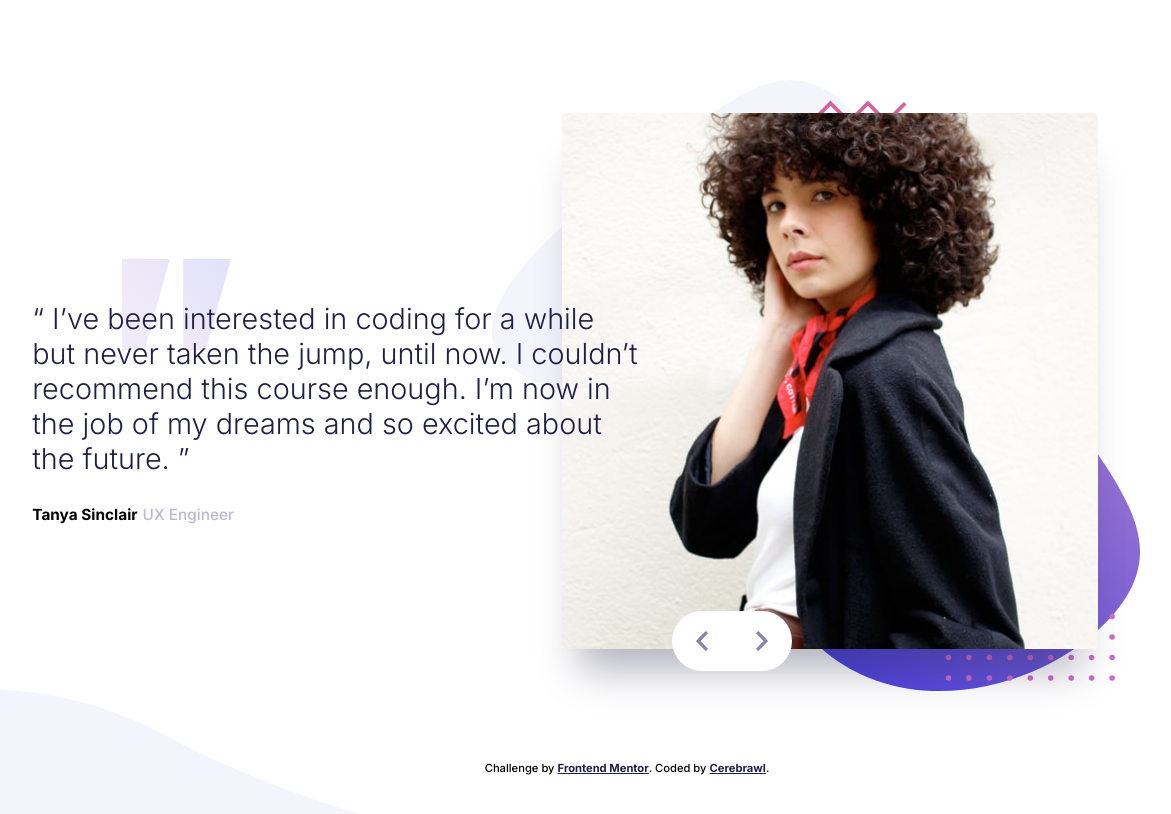
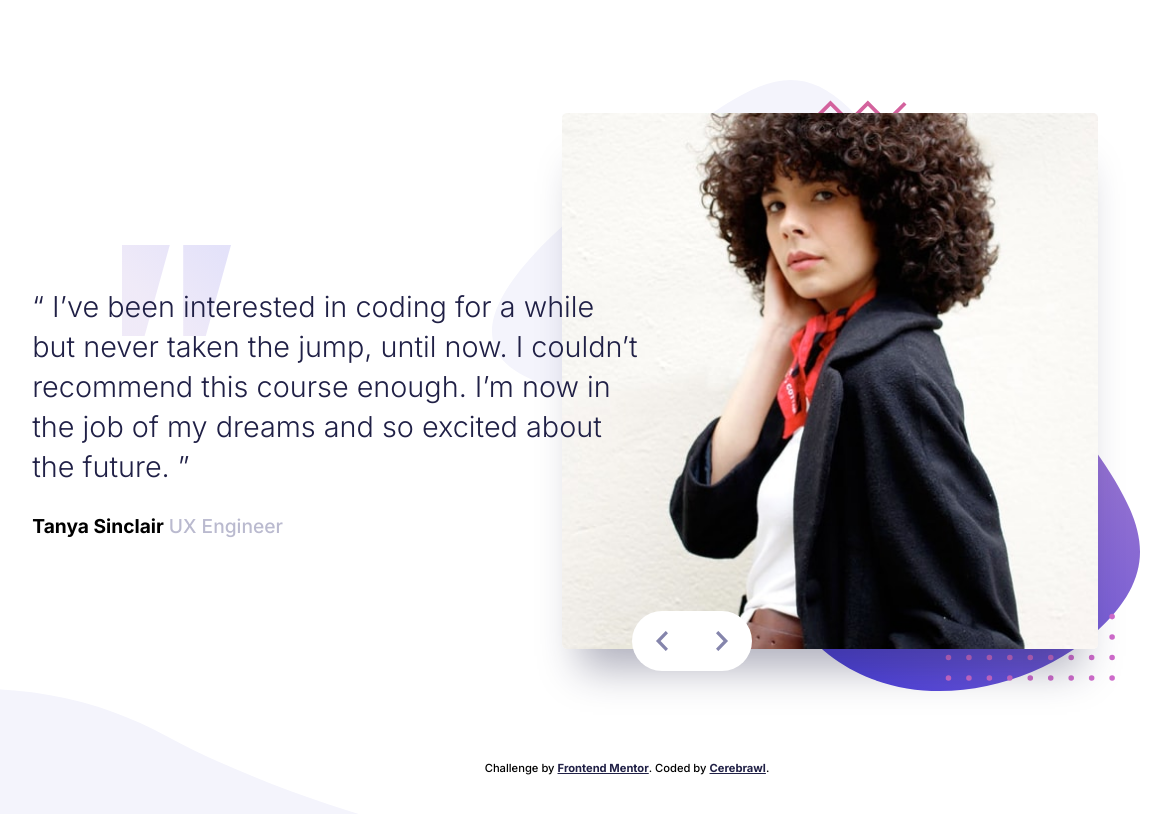
Before and after one commit to cerebrawlXIV/Challenge-7-Frontend-Mentor, a plain HTML site: page index.html in a window 1536 px wide. Shown: the whole page, without its empty margins (141-1312 px from the left). Drawn offline with Linux system fonts and the light colour scheme.

Commit message:
font-size (name)

```diff
--- a/style.css
+++ b/style.css
@@ -172,11 +172,12 @@ section p:last-child span{
         background-position-x: 18%;
         padding-top: 42px;
         font-size: 0.7em;
-        line-height: 28px;
+        line-height: 34px;
     }
 
     section p:last-child{
         flex-direction: row;
+        font-size: 0.53em;
     }
 
     section p:last-child span{
@@ -187,7 +188,7 @@ section p:last-child span{
         justify-content: start;
         position: absolute;
         bottom: 20px;
-        left: 180px;
+        left: 140px;
     }
 
     #photo-container div button{
@@ -213,14 +214,18 @@ section p:last-child span{
         left: 6%;
     }
 
-    section p:first-child{
-        font-size: 0.9em;
-        line-height: 35px;
-    }
-
     section p{
         text-align: start;
         width: 90%;
+    }
+
+    section p:first-child{
+        font-size: 0.9em;
+        line-height: 40px;
+    }
+
+    section p:last-child{
+        font-size: 0.6em;
     }
 
     #photo-container div button{
```
